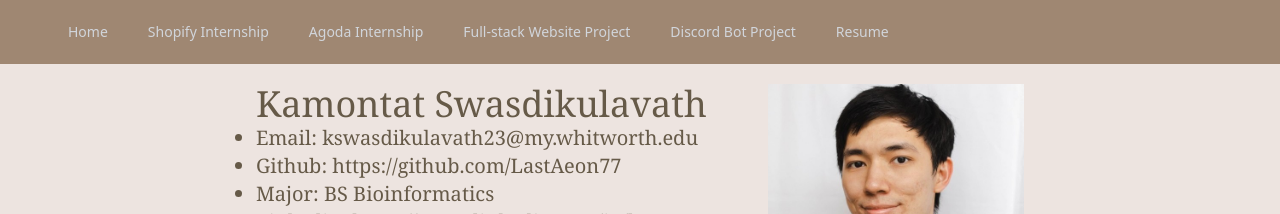
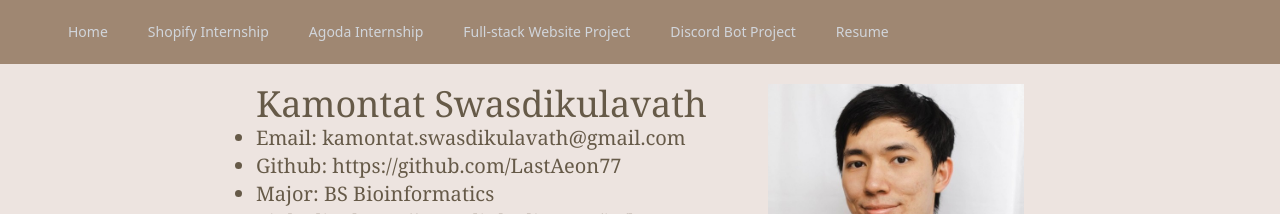
Before and after one commit to LastAeon77/ProfileSvelte, a SvelteKit app: page / in a window 1280 px wide. Shown: the top 214 px of the page. Built offline with nearby package versions, Linux system fonts and the light colour scheme.

Commit message:
update page

```diff
--- a/src/routes/+page.svelte
+++ b/src/routes/+page.svelte
@@ -6,7 +6,7 @@
 				<div class="basis-2/5">
 					<div class="text-4xl">Kamontat Swasdikulavath</div>
 					<ul class="text-xl list-disc">
-						<li>Email: kswasdikulavath23@my.whitworth.edu</li>
+						<li>Email: kamontat.swasdikulavath@gmail.com</li>
 						<li>Github: https://github.com/LastAeon77</li>
 						<li>Major: BS Bioinformatics</li>
 						<li>Linkedin: https://www.linkedin.com/in/kamontat-swasdikulavath/</li>
```
